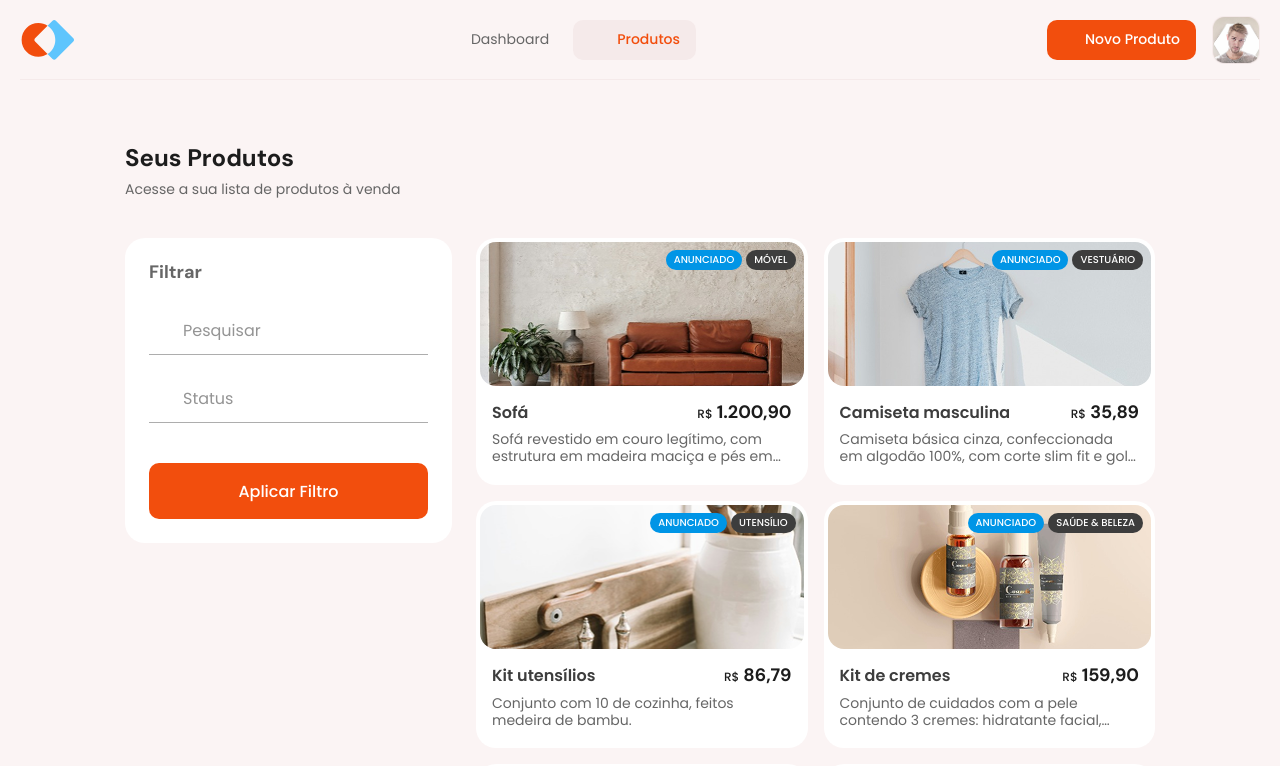
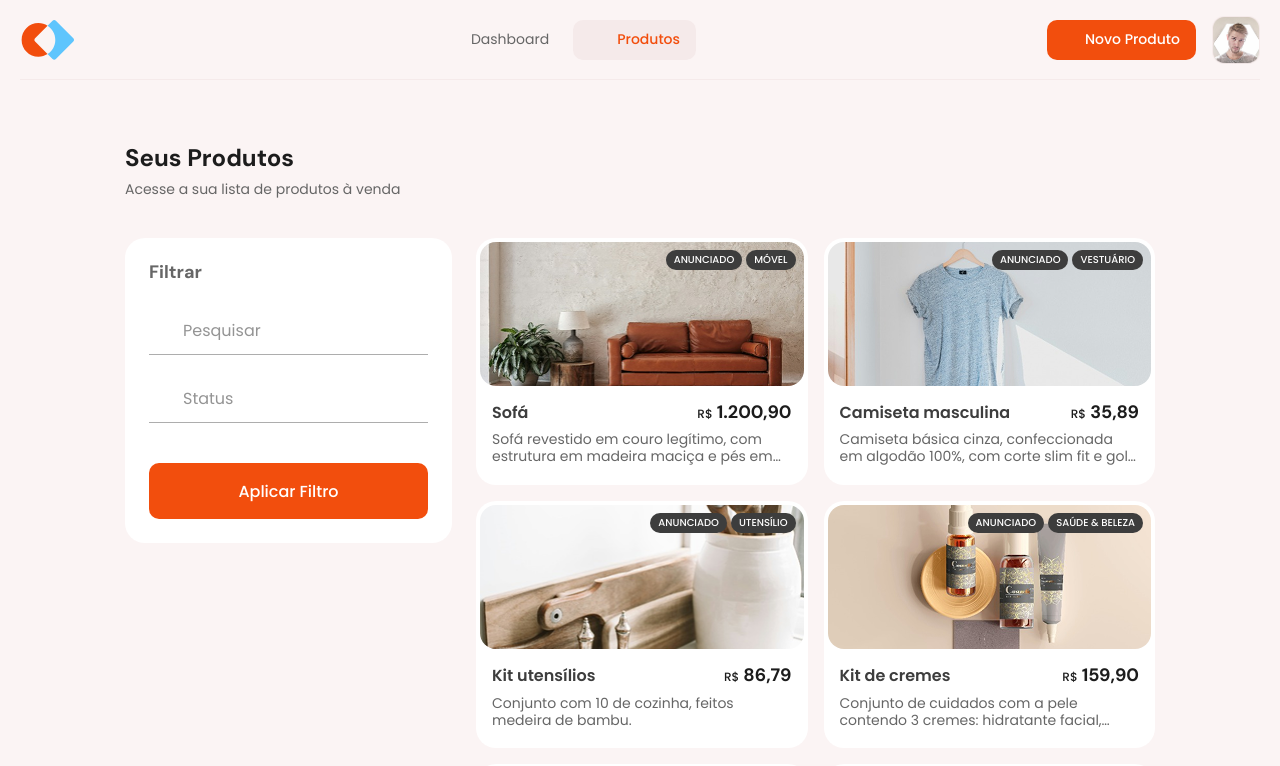
Before and after one commit to ropdias/marketplace-web, a React (Vite) app: page /products in a window 1280 px wide. Shown: the top 766 px of the page. Built offline with nearby package versions, Linux system fonts and the light colour scheme; some icons are missing.

Commit message:
transform status to variants and export BadgeColorVariants

```diff
--- a/src/components/ui/badge.tsx
+++ b/src/components/ui/badge.tsx
@@ -13,11 +13,9 @@ const badgeVariants = cva(
     variants: {
       variant: {
         default: 'bg-gray-400',
-      },
-      status: {
-        anunciado: 'bg-blue-dark',
-        vendido: 'bg-success',
-        desativado: 'bg-gray-300',
+        available: 'bg-blue-dark',
+        sold: 'bg-success',
+        cancelled: 'bg-gray-300',
       },
     },
     defaultVariants: {
@@ -26,16 +24,17 @@ const badgeVariants = cva(
   },
 )
 
+export type BadgeColorVariants = NonNullable<
+  VariantProps<typeof badgeVariants>['variant']
+>
+
 export interface BadgeProps
   extends React.HTMLAttributes<HTMLDivElement>,
     VariantProps<typeof badgeVariants> {}
 
-function Badge({ className, variant, status, ...props }: BadgeProps) {
+function Badge({ className, variant, ...props }: BadgeProps) {
   return (
-    <div
-      className={cn(badgeVariants({ variant, status }), className)}
-      {...props}
-    />
+    <div className={cn(badgeVariants({ variant }), className)} {...props} />
   )
 }
 
```
